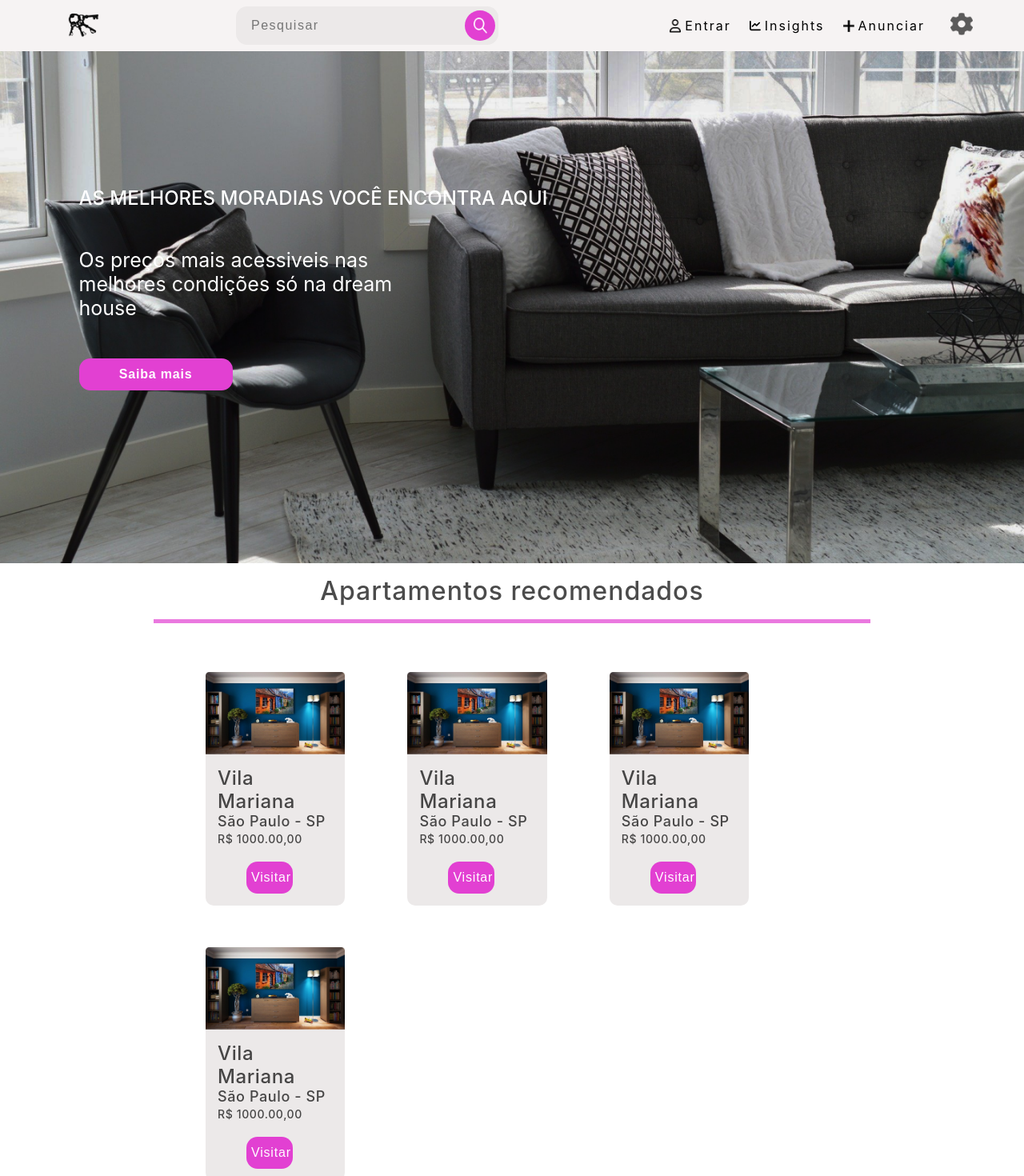
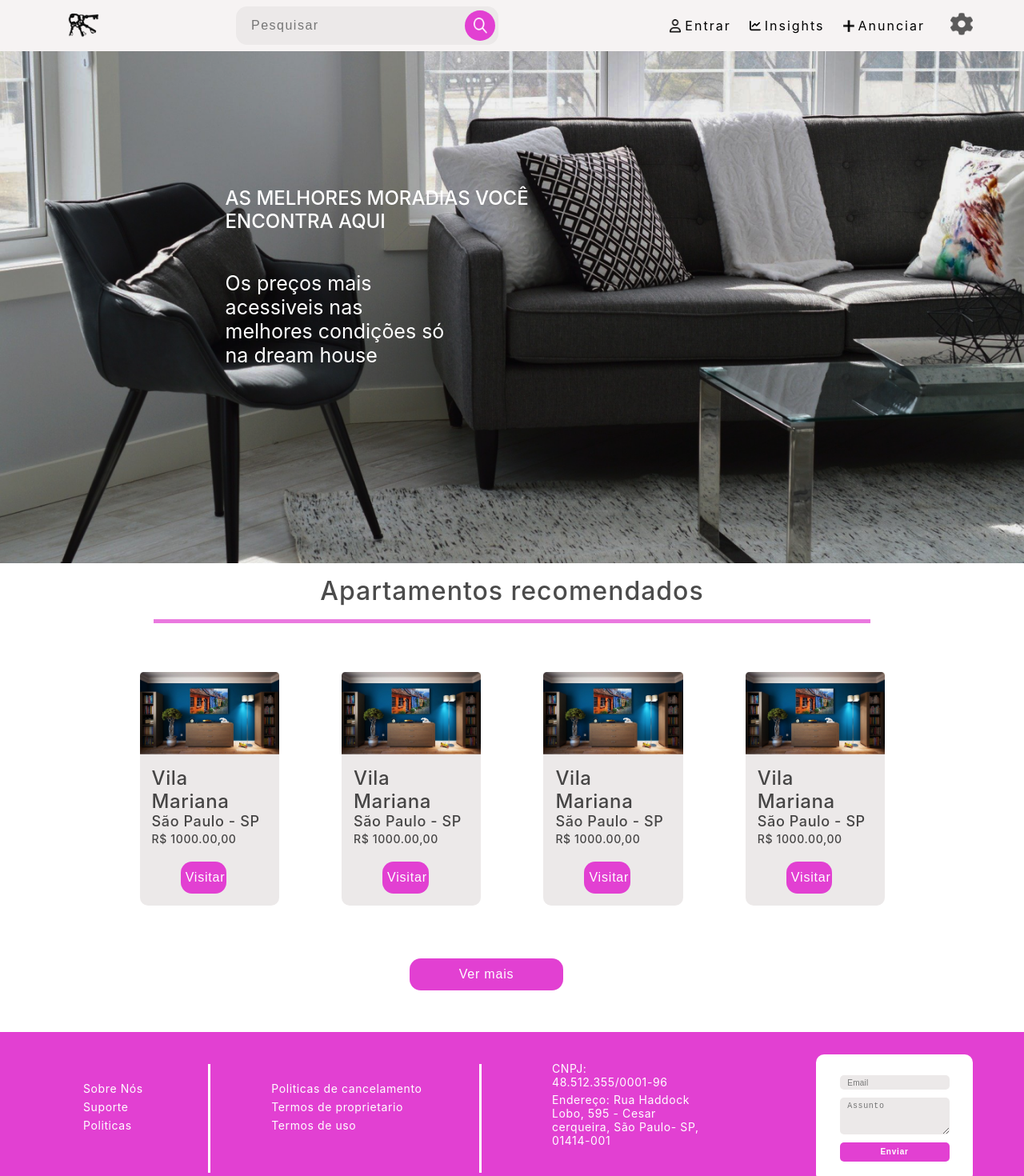
Before and after one commit to Dream-House-Grupo-9/Dream-House-web, a React (Create React App) app in the folder dream-house/: page / in a window 1280 px wide. Shown: the top 1470 px of the page at 80% size. Built offline with nearby package versions, Linux system fonts and the light colour scheme.

Commit message:
reajustando posicionamento dos cards na gome

```diff
--- a/dream-house/src/css/home.css
+++ b/dream-house/src/css/home.css
@@ -18,7 +18,7 @@ main{
 
 .banner-content{
     margin-top: 24%;
-    margin-left: 14%;
+    margin-left: 40%;
 }
 
 .slogan-banner h2{
@@ -83,8 +83,9 @@ main{
     margin: auto;
     padding: 20px;
     margin: auto;
+    margin-left: 8%;
     display: flex;
-    flex-flow: row wrap;
+    /* flex-flow: row wrap; */
 }
 
 .button-ver-mais{
--- a/dream-house/src/pages/Home.jsx
+++ b/dream-house/src/pages/Home.jsx
@@ -35,7 +35,6 @@ function Home() {
             <p>Os preços mais acessiveis nas melhores
               condições só na dream house</p>
 
-            <button className="button-saiba-mais">Saiba mais</button>
           </div>
         </div>
       </main>
```
